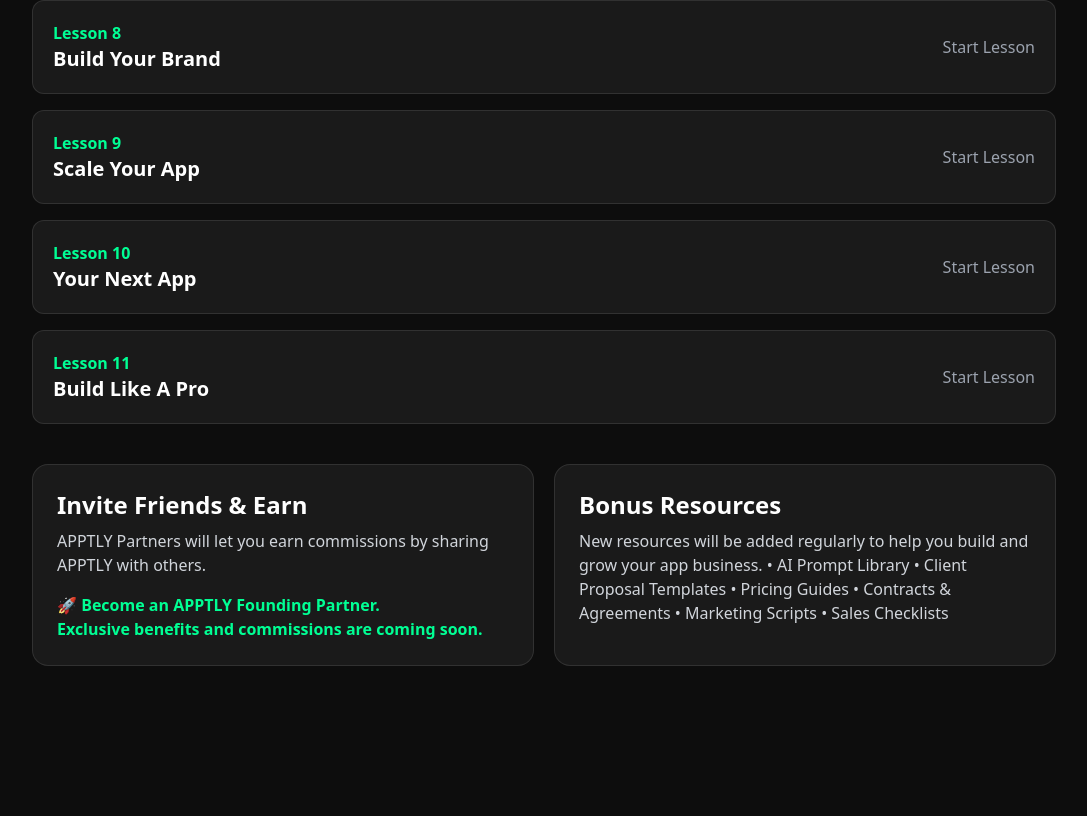
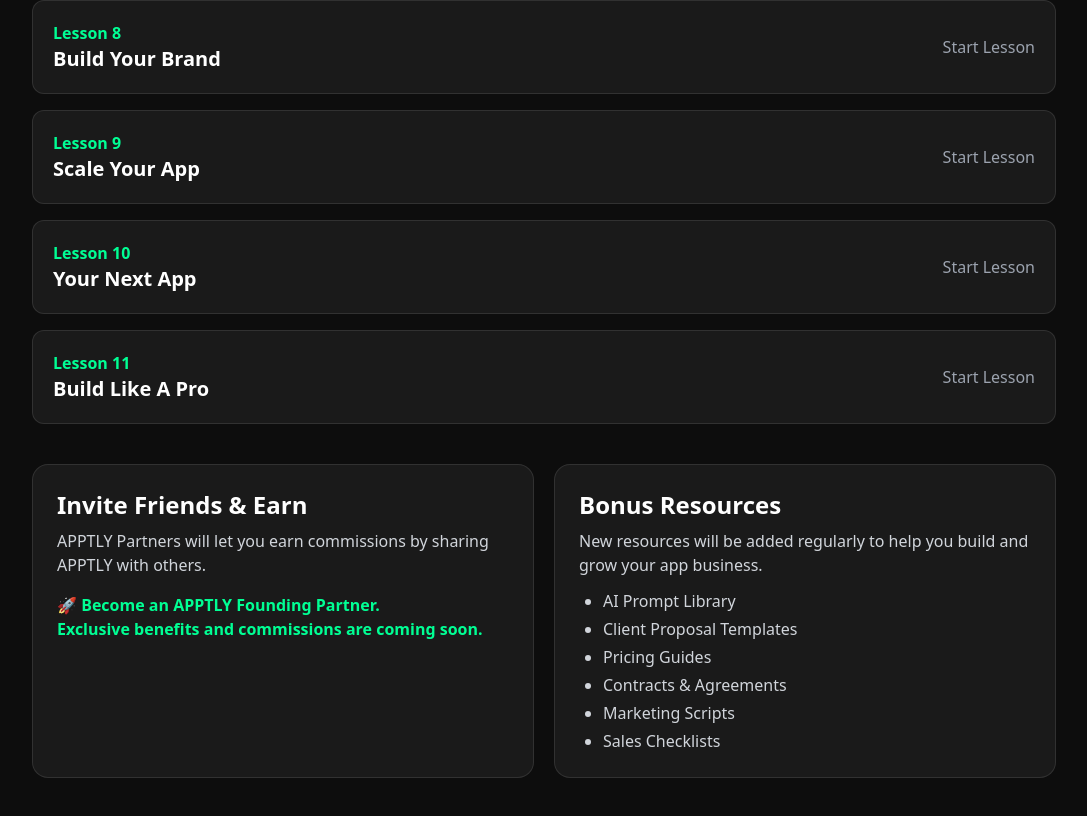
Before and after one commit to myapptly/apptly-website, a Next.js app: page /dashboard in a window 1280 px wide. Shown: the part 2241-3057 px from the top of the page, without its empty margins (96-1183 px from the left). Before the commit the page ends 2947 px from the top, so only its background shows below. Built offline with nearby package versions, Linux system fonts and the light colour scheme.

Commit message:
Update page

```diff
--- a/app/dashboard/page.tsx
+++ b/app/dashboard/page.tsx
@@ -107,22 +107,18 @@ export default function Dashboard() {
 
           <div className="bg-[#1A1A1A] border border-white/10 rounded-2xl p-6">
             <h2 className="text-2xl font-bold mb-2">Bonus Resources</h2>
-            <p className="text-gray-300">
+            <p className="text-gray-300 mb-3">
+  New resources will be added regularly to help you build and grow your app business.
+</p>
 
-New resources will be added regularly to help you build and grow your app business.
-
-• AI Prompt Library
-
-• Client Proposal Templates
-
-• Pricing Guides
-
-• Contracts & Agreements
-
-• Marketing Scripts
-
-• Sales Checklists
-            </p>
+<ul className="list-disc pl-6 text-gray-300 space-y-1">
+  <li>AI Prompt Library</li>
+  <li>Client Proposal Templates</li>
+  <li>Pricing Guides</li>
+  <li>Contracts & Agreements</li>
+  <li>Marketing Scripts</li>
+  <li>Sales Checklists</li>
+</ul>
             </div>
         </div>
       </section>
```
